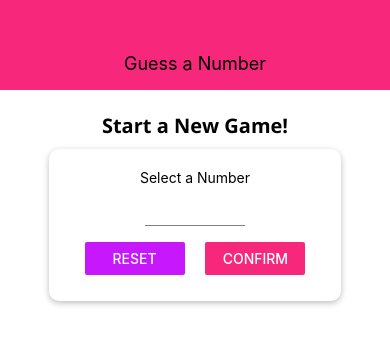
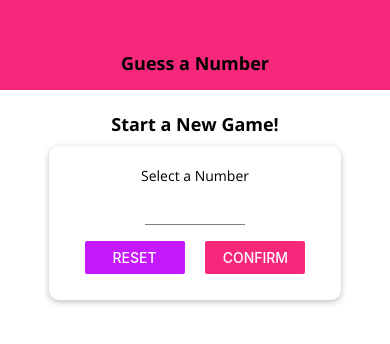
Before and after one commit to EvgenyMinin/React_Native_Guess_A_Number, a React Native app: screen / in a window 390 px wide. Shown: the top 344 px of the page. Built offline with nearby package versions, Linux system fonts and the light colour scheme.

Commit message:
added common text components

```diff
--- /dev/null
+++ b/components/BodyText.jsx
@@ -0,0 +1,14 @@
+import React from 'react';
+import { Text, StyleSheet } from 'react-native';
+
+const BodyText = ({ children }) => {
+  return <Text style={styles.bodyText}>{children}</Text>;
+};
+
+export default BodyText;
+
+const styles = StyleSheet.create({
+  bodyText: {
+    fontFamily: 'open-sans',
+  },
+});
--- a/components/Header.jsx
+++ b/components/Header.jsx
@@ -1,11 +1,13 @@
 import React from 'react';
-import { View, Text, StyleSheet } from 'react-native';
+import { View, StyleSheet } from 'react-native';
+
+import TitleText from './TitleText';
 import colors from '../constants/colors';
 
 const Header = ({ title }) => {
   return (
     <View style={styles.header}>
-      <Text style={styles.headerTitle}>{title}</Text>
+      <TitleText>{title}</TitleText>
     </View>
   );
 };
@@ -21,9 +23,4 @@ const styles = StyleSheet.create({
     alignItems: 'center',
     justifyContent: 'center',
   },
-
-  headerTitle: {
-    color: 'black',
-    fontSize: 18,
-  },
 });
--- /dev/null
+++ b/components/TitleText.jsx
@@ -0,0 +1,15 @@
+import React from 'react';
+import { Text, StyleSheet } from 'react-native';
+
+const TitleText = ({ children, style }) => {
+  return <Text style={{...styles.title, ...style}}>{children}</Text>;
+};
+
+export default TitleText;
+
+const styles = StyleSheet.create({
+  title: {
+    fontFamily: 'open-sans-bold',
+    fontSize: 18,
+  },
+});
--- a/screens/StartGameScreen.jsx
+++ b/screens/StartGameScreen.jsx
@@ -9,9 +9,11 @@ import {
   Alert,
 } from 'react-native';
 
+import BodyText from '../components/BodyText';
 import Card from '../components/Card';
 import Input from '../components/Input';
 import NumberContainer from '../components/NumberContainer';
+import TitleText from '../components/TitleText';
 import colors from '../constants/colors';
 
 const StartGameScreen = ({onStartGame}) => {
@@ -53,7 +55,7 @@ const StartGameScreen = ({onStartGame}) => {
   if (confirmed) {
     confirmedOutput = (
       <Card style={styles.summaryContainer}>
-        <Text>You selected</Text>
+        <BodyText>You selected</BodyText>
         <NumberContainer>
           <Text>{selectedNumber}</Text>
         </NumberContainer>
@@ -65,10 +67,10 @@ const StartGameScreen = ({onStartGame}) => {
   return (
     <TouchableWithoutFeedback onPress={onDismiss}>
       <View style={styles.screen}>
-        <Text style={styles.title}>Start a New Game!</Text>
+        <TitleText style={styles.title}>Start a New Game!</TitleText>
 
         <Card style={styles.inputContainer}>
-          <Text>Select a Number</Text>
+          <BodyText>Select a Number</BodyText>
 
           <Input
             blurOnSubmit
@@ -116,10 +118,7 @@ const styles = StyleSheet.create({
   },
 
   title: {
-    fontSize: 20,
     marginVertical: 10,
-    alignItems: 'center',
-    fontFamily: 'open-sans-bold',
   },
 
   inputContainer: {
@@ -151,5 +150,5 @@ const styles = StyleSheet.create({
     paddingVertical: 12,
     fontSize: 18,
     alignItems: 'center',
-  },
+  }
 });
```
